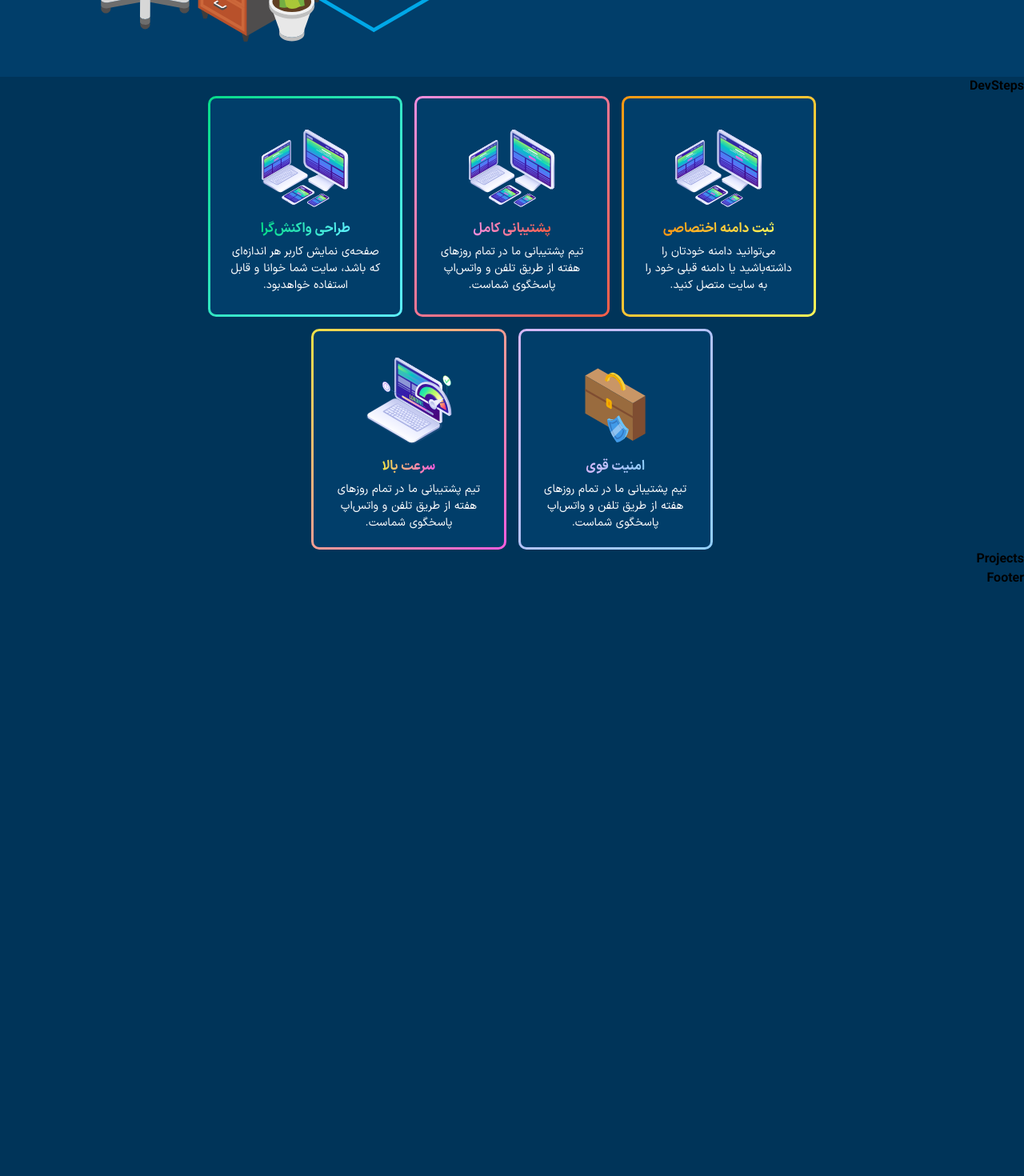
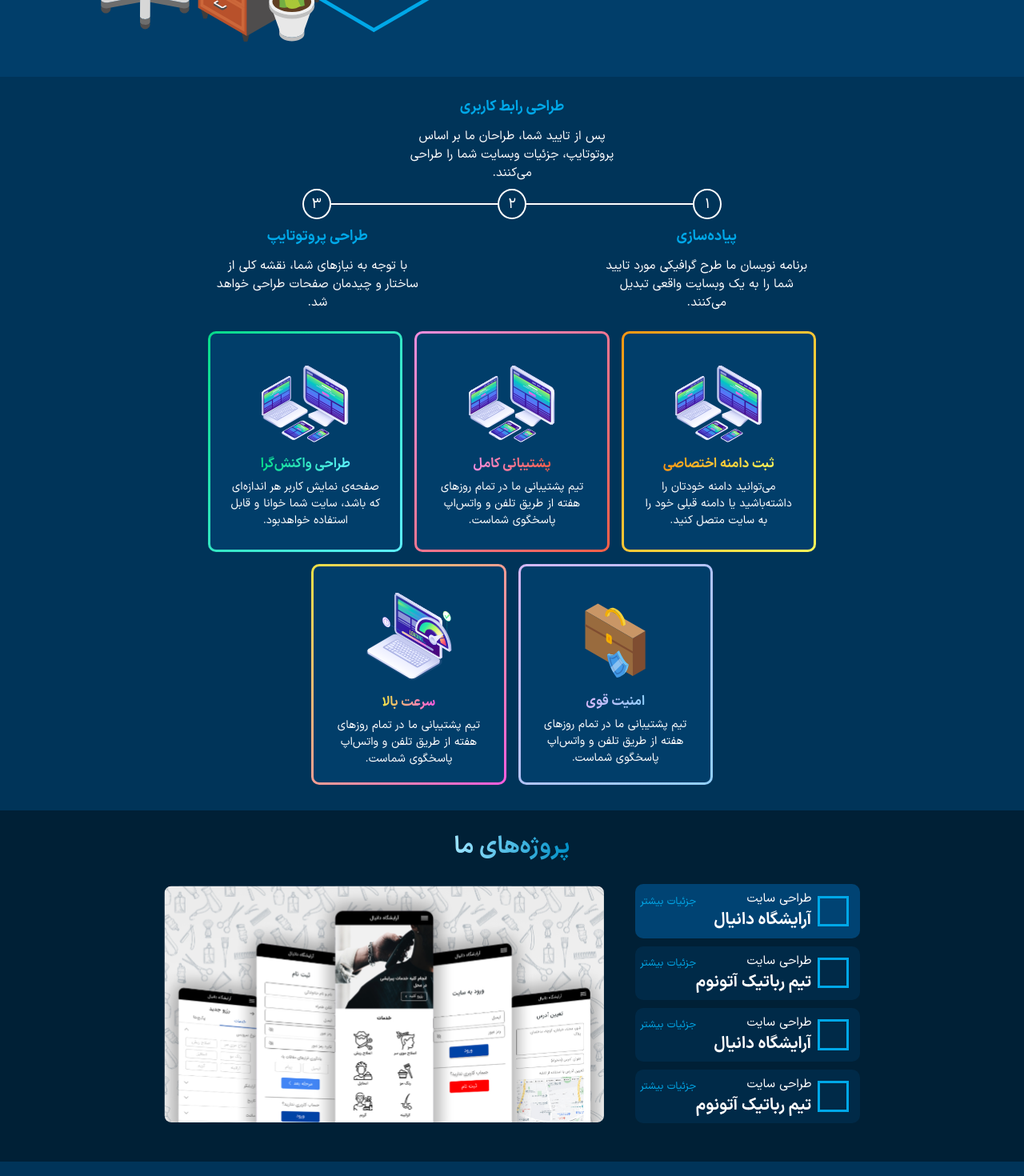
Before and after one commit to amir-reza-programmer/Sitescan, a React (Create React App) app: page /home in a window 1280 px wide. Shown: the part 440-1910 px from the top of the page at 80% size. Before the commit the page ends 1175 px from the top, so only its background shows below. Built offline with nearby package versions, Linux system fonts and the light colour scheme.

Commit message:
projects and devsteps

```diff
--- a/src/components/mainPages/HomePage/DevSteps.jsx
+++ b/src/components/mainPages/HomePage/DevSteps.jsx
@@ -1,7 +1,43 @@
 import styles from "./DevSteps.module.css";
 
 const DevSteps = () => {
-  return <div>DevSteps</div>;
+  return (
+    <div className={styles["dev-steps"]}>
+      <div className={styles.top}>
+        <div className={styles.step}>
+          <div className={styles.step__title}>طراحی رابط کاربری</div>
+          <p className={styles.step__description}>
+            پس از تایید شما، طراحان ما بر اساس پروتوتایپ، جزئیات وبسایت شما را
+            طراحی می‌کنند.
+          </p>
+        </div>
+      </div>
+      <div className={styles.center}>
+        <div className={styles.circle}>1</div>
+        <div className={styles.line}></div>
+        <div className={styles.circle}>2</div>
+        <div className={styles.line}></div>
+        <div className={styles.circle}>3</div>
+      </div>
+
+      <div className={styles.bottom}>
+        <div className={styles.step}>
+          <div className={styles.step__title}>پیاده‌سازی</div>
+          <p className={styles.step__description}>
+            برنامه نویسان ما طرح گرافیکی مورد تایید شما را به یک وبسایت واقعی
+            تبدیل می‌کنند.
+          </p>
+        </div>
+        <div className={styles.step}>
+          <div className={styles.step__title}>طراحی پروتوتایپ</div>
+          <p className={styles.step__description}>
+            با توجه به نیازهای شما، نقشه کلی از ساختار و چیدمان صفحات طراحی
+            خواهد شد.
+          </p>
+        </div>
+      </div>
+    </div>
+  );
 };
 
 export default DevSteps;
--- a/src/components/mainPages/HomePage/DevSteps.module.css
+++ b/src/components/mainPages/HomePage/DevSteps.module.css
@@ -0,0 +1,55 @@
+.dev-steps{
+    margin: 3vh auto;
+    width: 58vw;
+    display: flex;
+    flex-direction: column;
+    align-items: center;
+}
+.step{
+    display: flex;
+    flex-direction: column;
+    align-items: center;
+    width: 20vw;
+    text-align: center;
+    gap: 1.5vh;
+}
+.step__title{
+    color: #00A8E8;
+    font-size: 1.4vw;
+}
+.step__description{
+
+    font-weight: 300;
+    color: white;
+    font-size: 1.2vw;
+}
+.center{
+    display: flex;
+    width: 41vw;
+    justify-content: center;
+    align-items: center;
+    margin: 1vh 0;
+}
+.circle{
+    display: flex;
+    justify-content: center;
+    border: solid #ffff 2px;
+    border-radius: 100%;
+    align-items: center;
+    width: 3vw;
+    height: 3vw;
+    border-radius: 50%;
+    color: white;
+    font-weight: 300;
+    font-size: 1.4vw;
+}
+.line {
+    width: 17.5vw;
+    background-color: #ffff;
+    height: 2px;
+}
+.bottom{
+    display: flex;
+    justify-content: space-between;
+    width: 100%;
+}
--- a/src/components/mainPages/HomePage/Projects.jsx
+++ b/src/components/mainPages/HomePage/Projects.jsx
@@ -1,7 +1,64 @@
+import { useState, useEffect } from "react";
+import projects from "../../../data_information/projects";
+
 import styles from "./Projects.module.css";
+import Project from "./common/Project";
 
 const Projects = () => {
-  return <div>Projects</div>;
+  const [activeIndex, setActiveIndex] = useState(0);
+  let temp = 0;
+  let imageInterval;
+  // useEffect(() => {
+  //   imageInterval = setInterval(() => {
+  //     setActiveIndex((prevState) => {
+  //       console.log("prev: ", prevState);
+  //       console.log("next: ", (prevState + 1) % projects.length);
+  //       return (prevState + 1) % projects.length;
+  //     });
+  //   }, 5000);
+  // }, []);
+
+  // useEffect(() => {
+  //   clearInterval(imageInterval);
+  //   setTimeout(() => {
+  //     imageInterval = setInterval(() => {
+  //       setActiveIndex((prevState) => {
+  //         console.log("prev: ", prevState);
+  //         console.log("next: ", (prevState + 1) % projects.length);
+  //         return (prevState + 1) % projects.length;
+  //       });
+  //     }, 5000);
+  //   }, 5000);
+  // }, [activeIndex]);
+  const changIndex = (index) => {
+    setActiveIndex(index);
+  };
+
+  return (
+    <div className={styles.projects}>
+      <div className={styles.projects__top}>
+        <h2>پروژه‌های ما</h2>
+      </div>
+      <div className={styles.projects__bottom}>
+        <div className={styles.items}>
+          {projects.map((project, index) => (
+            <Project
+              index={index}
+              active={activeIndex === index}
+              title={project.title}
+              onChangeIndex={changIndex}
+            />
+          ))}
+        </div>
+        <div className={styles.brochure}>
+          <img
+            src={projects[activeIndex].pic}
+            alt={projects[activeIndex].title}
+          />
+        </div>
+      </div>
+    </div>
+  );
 };
 
 export default Projects;
--- a/src/components/mainPages/HomePage/Projects.module.css
+++ b/src/components/mainPages/HomePage/Projects.module.css
@@ -0,0 +1,37 @@
+.projects{
+    display: flex;
+    flex-direction: column;
+    align-content: center;
+    align-items: center;
+    margin: 4vh auto;
+    gap: 3vh;
+    padding: 3vh 0 6vh 0;
+    background-color: #002036;
+}
+.projects__top h2{
+    background-image: linear-gradient(to left, #0090c7, #9ce4ff);
+    -webkit-background-clip: text;
+    background-clip: text;
+    color: transparent;
+    font-size: 2.3vw;
+}
+.projects__bottom{
+    display: flex;
+    flex-direction: row;
+    justify-content: center;
+    align-items: center;
+    gap: 3vw;
+    /* align-content: center;*/
+}
+.items{
+    display: flex;
+    flex-direction: column;
+    justify-content: center;
+    gap: 10px;
+}
+.brochure{
+    display: flex;
+}
+.brochure img{
+    width: 43vw;
+}
--- /dev/null
+++ b/src/components/mainPages/HomePage/common/Project.jsx
@@ -0,0 +1,30 @@
+import styles from "./Project.module.css";
+
+const Project = ({ index, active, title, onChangeIndex }) => {
+  const backgroundStyle = {
+    backgroundColor: `#${active ? "004373" : "002A48"}`,
+  };
+
+  return (
+    <div
+      onClick={() => {
+        onChangeIndex(index);
+      }}
+      style={backgroundStyle}
+      className={styles.project}
+    >
+      <div className={styles.project__right}>
+        <div className={styles.square}></div>
+        <div className={styles["title-parent"]}>
+          <div>طراحی سایت</div>
+          <div className={styles.title}>{title}</div>
+        </div>
+      </div>
+      <div className={styles.project__left}>
+        <div className={styles.details}>جزئیات بیشتر</div>
+      </div>
+    </div>
+  );
+};
+
+export default Project;
--- /dev/null
+++ b/src/components/mainPages/HomePage/common/Project.module.css
@@ -0,0 +1,39 @@
+.project{
+    display: flex;
+    flex-direction: row;
+    background-color: #002A48;
+    padding: 0.5vw;
+    border-radius: 10px;
+    /* width: fit-content; */
+    justify-content: space-between;
+}
+.project__right{
+    display: flex;
+}
+.square{
+    width: 3vw;
+    height: 3vw;
+    margin: 1vh;
+    border: solid #00A8E8;
+}
+.title-parent{
+    color: white;
+    display: flex;
+    flex-direction: column;
+    justify-content: center;
+}
+.title-parent>div:first-of-type{
+    font-weight: 300;
+    font-size: 1.2vw;
+}
+.title{
+    font-size: 1.6vw;
+}
+.details{
+    font-weight: 300;
+    color: #00A8E8;
+    font-size: 1vw;
+}
+.project__left{
+    padding-top: 0.4vw;
+}
```
